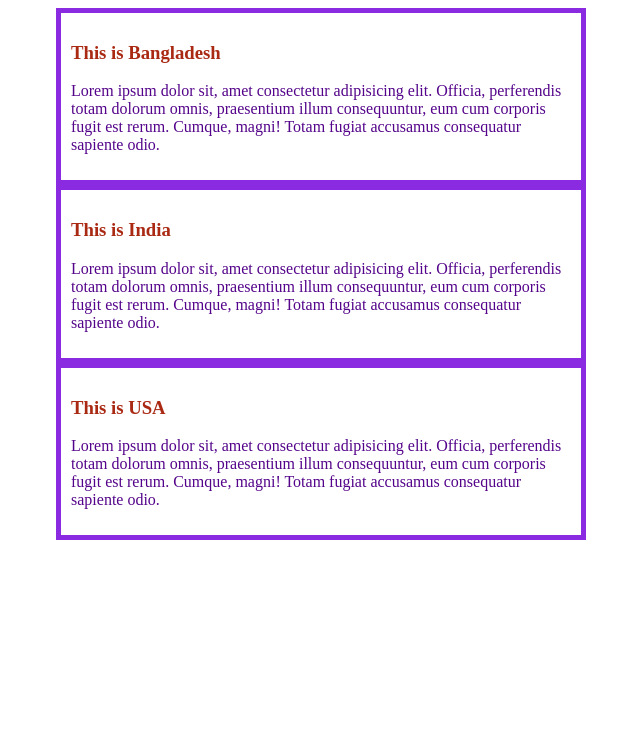
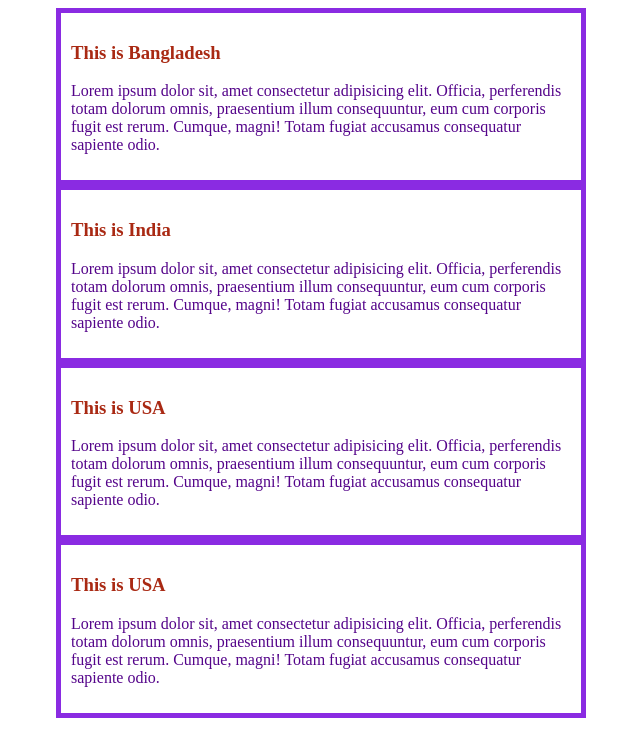
Before and after one commit to ProdipKirtania/CWDC, a plain HTML site: page index.html in a window 1280 px wide. Shown: the whole page, without its empty margins (319-959 px from the left). Drawn offline with Linux system fonts and the light colour scheme.

Commit message:
4th div class=wall.

```diff
--- a/index.html
+++ b/index.html
@@ -20,6 +20,10 @@
         <h3>This is USA</h3>
         <p>Lorem ipsum dolor sit, amet consectetur adipisicing elit. Officia, perferendis totam dolorum omnis, praesentium illum consequuntur, eum cum corporis fugit est rerum. Cumque, magni! Totam fugiat accusamus consequatur sapiente odio.</p>
     </div>
+    <div class="wall">
+        <h3>This is USA</h3>
+        <p>Lorem ipsum dolor sit, amet consectetur adipisicing elit. Officia, perferendis totam dolorum omnis, praesentium illum consequuntur, eum cum corporis fugit est rerum. Cumque, magni! Totam fugiat accusamus consequatur sapiente odio.</p>
+    </div>
 
 </body>
 </html>
```
